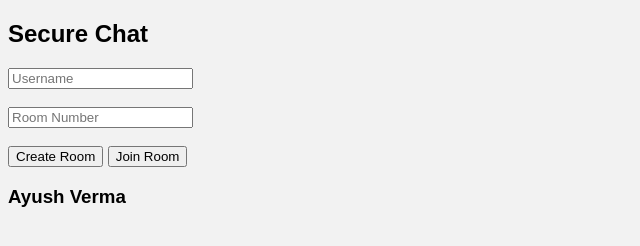
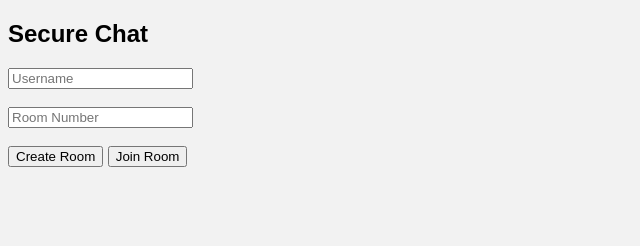
Before and after one commit to ayushverma295/ash-secure-chat, a website: page index.html in a window 1280 px wide. Shown: the whole page, without its empty margins (0-640 px from the left). Drawn offline with nearby package versions, Linux system fonts and the light colour scheme; no server answers.

Commit message:
Update index.html

```diff
--- a/index.html
+++ b/index.html
@@ -30,7 +30,6 @@
   <input id="room" placeholder="Room Number"><br><br>
   <button onclick="createRoom()">Create Room</button>
   <button onclick="joinRoom()">Join Room</button>
-  <h3>Ayush Verma</h3>
 </div>
 
 <div id="chat">
```
